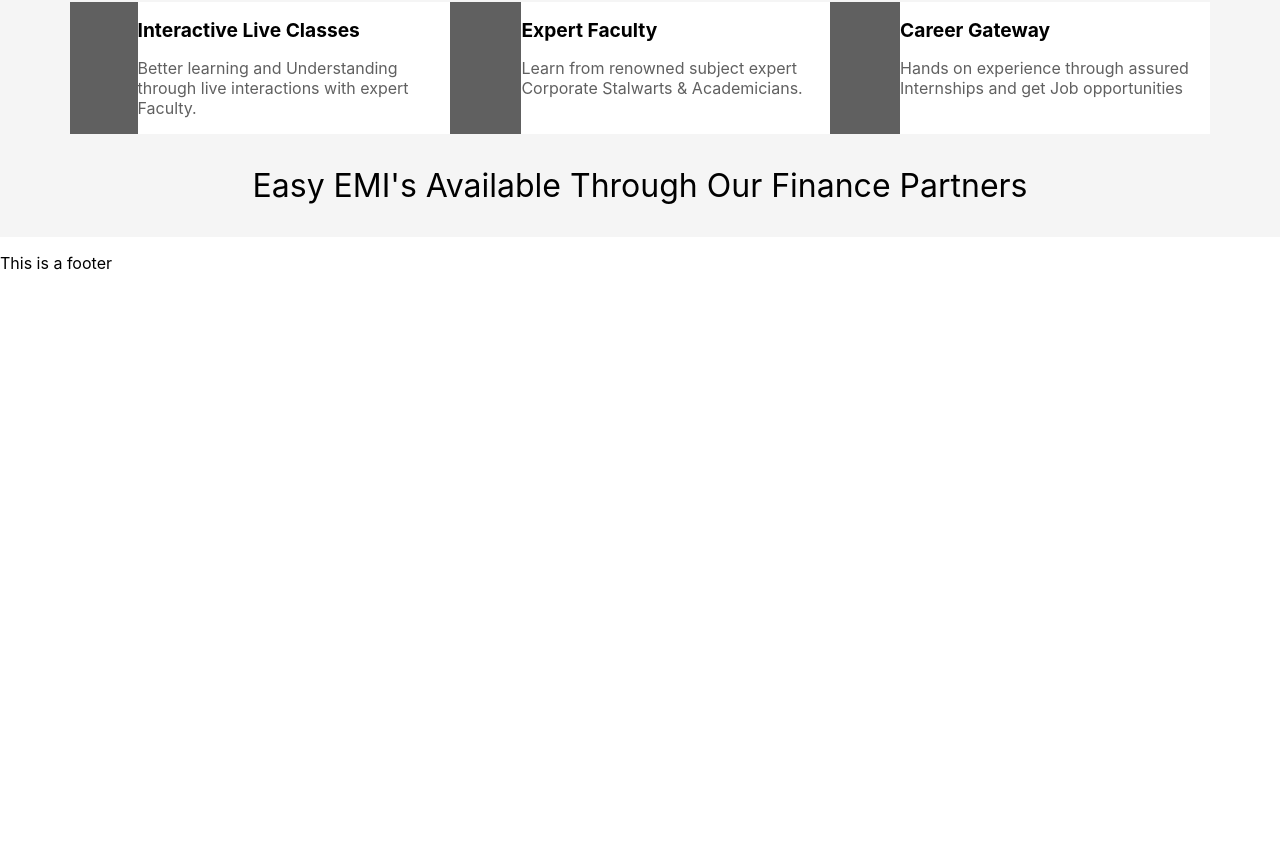
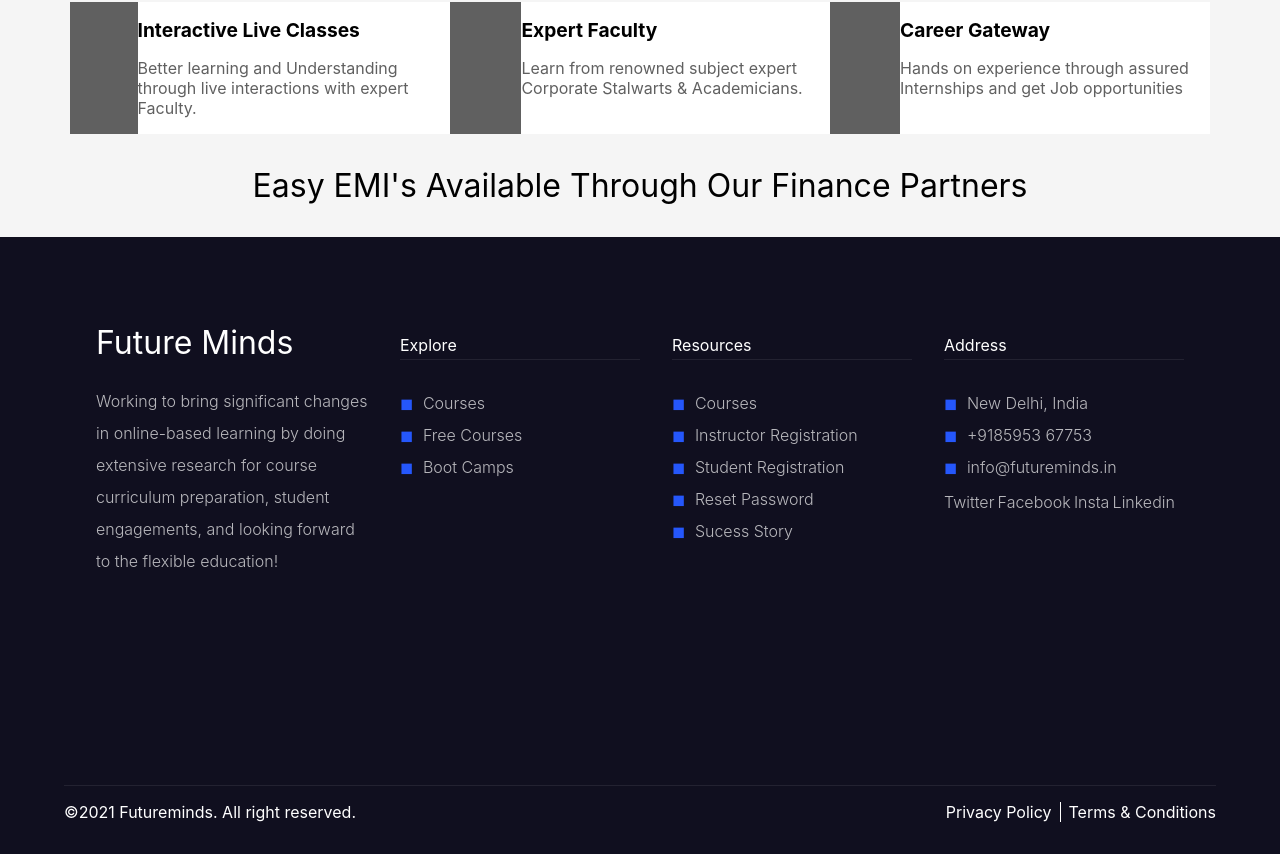
Before and after one commit to Hardikbhanot/Future-Minds, a Next.js app in the folder client/: page / in a window 1280 px wide. Shown: the part 532-1386 px from the top of the page. Before the commit the page ends 821 px from the top, so only its background shows below. Built offline with nearby package versions, Linux system fonts and the light colour scheme.

Commit message:
footer added

```diff
--- /dev/null
+++ b/client/components/LayoutComponents/Footer/Footer.module.scss
@@ -0,0 +1,142 @@
+@use '../../../styles/abstracts/fonts' as fonts;
+@use '../../../styles/abstracts/colors' as colors;
+@use '../../../styles/abstracts/breakpoints' as breakpoints;
+
+.footer {
+  width: 100%;
+  display: flex;
+  flex-direction: column;
+  color: colors.$color-primary-white;
+  background-color: colors.$color-secondary-dark;
+}
+
+.footer_main_content {
+  width: 85%;
+  margin: 5rem auto 12rem auto;
+  display: flex;
+  flex-direction: column;
+  justify-content: space-between;
+}
+
+.discription_card_container {
+  width: 100%;
+  display: flex;
+  flex-direction: column;
+  .main_heading {
+    font-size: 2em;
+    font-weight: 400;
+    line-height: 1.6em;
+    margin: 0;
+  }
+  .main_discription {
+    font-size: 1em;
+    line-height: 2em;
+    font-weight: 300;
+    color: colors.$color-light-text;
+  }
+}
+
+.card_container {
+  width: 100%;
+  padding-left: 0;
+  display: flex;
+  flex-direction: column;
+  li {
+    width: max-content;
+    list-style: none;
+  }
+}
+
+.sub_heading {
+  font-size: 1em;
+  font-weight: 400;
+  line-height: 1.6em;
+  border-bottom: 1px solid colors.$color-lightest-border;
+}
+
+.links_list {
+  line-height: 1.4em;
+  font-weight: 300;
+  color: colors.$color-light-text;
+  padding: 0;
+  > li {
+    font-size: 1em;
+    margin-bottom: 0.6rem;
+    list-style-type: none;
+    &::before {
+      content: '◼︎';
+      margin-right: 0.6rem;
+      font-size: 1em;
+      color: colors.$color-primary-blue;
+    }
+    &:hover,
+    &:focus,
+    &:active {
+      transform: translateX(5%);
+      transition: transform 0.4s ease-out;
+      color: colors.$color-primary-blue;
+    }
+  }
+}
+
+.social_media_links_container {
+  display: flex;
+  flex-direction: row;
+  padding: 0;
+  li {
+    margin: 0.2rem 0.2rem 0 0;
+  }
+}
+
+.all_rights_reserved_container {
+  width: 90%;
+  margin: 0 auto 1rem auto;
+  display: flex;
+  flex-direction: column;
+  font-size: fonts.$fonts-navbar-li;
+  border-top: 1px solid colors.$color-lightest-border;
+}
+
+.all_rights_reserved {
+  width: 100%;
+  text-align: center;
+}
+
+.all_rights_reserved_links {
+  width: 100%;
+  justify-content: center;
+  align-self: center;
+  display: flex;
+  flex-direction: row;
+  a:nth-child(1) {
+    padding-right: 0.5rem;
+    border-right: 1px solid colors.$color-primary-white;
+  }
+  a:nth-child(2) {
+    padding-left: 0.5rem;
+  }
+}
+
+@media screen and (min-width: breakpoints.$monitor-screen) {
+  .footer_main_content {
+    flex-direction: row;
+  }
+  .discription_card_container {
+    width: 25%;
+  }
+  .card_container {
+    padding-left: 2rem;
+    width: 25%;
+  }
+  .all_rights_reserved_container {
+    flex-direction: row;
+  }
+  .all_rights_reserved {
+    width: 60%;
+    text-align: start;
+  }
+  .all_rights_reserved_links {
+    width: 40%;
+    justify-content: flex-end;
+  }
+}
--- a/client/components/LayoutComponents/Footer/Footer.tsx
+++ b/client/components/LayoutComponents/Footer/Footer.tsx
@@ -1,7 +1,97 @@
+import Link from 'next/link';
+import styles from './Footer.module.scss';
+
 const Footer = () => {
   return (
-    <footer>
-      <p>This is a footer</p>
+    <footer className={styles.footer}>
+      <div className={styles.footer_main_content}>
+        <div className={styles.discription_card_container}>
+          <h2 className={styles.main_heading}>Future Minds</h2>
+          <p className={styles.main_discription}>
+            Working to bring significant changes in online-based learning by
+            doing extensive research for course curriculum preparation, student
+            engagements, and looking forward to the flexible education!
+          </p>
+        </div>
+        <div className={styles.card_container}>
+          <h3 className={styles.sub_heading}>Explore</h3>
+          <ul className={styles.links_list}>
+            <li>
+              <Link href='/'>Courses</Link>
+            </li>
+            <li>
+              <Link href='/'>Free Courses</Link>
+            </li>
+            <li>
+              <Link href='/'>Boot Camps</Link>
+            </li>
+          </ul>
+        </div>
+        <div className={styles.card_container}>
+          <h3 className={styles.sub_heading}>Resources</h3>
+          <ul className={styles.links_list}>
+            <li>
+              <Link href='/'>Courses</Link>
+            </li>
+            <li>
+              <Link href='/'>Instructor Registration</Link>
+            </li>
+            <li>
+              <Link href='/'>Student Registration</Link>
+            </li>
+            <li>
+              <Link href='/'>Reset Password</Link>
+            </li>
+            <li>
+              <Link href='/'>Sucess Story</Link>
+            </li>
+          </ul>
+        </div>
+        <div className={styles.card_container}>
+          <h3 className={styles.sub_heading}>Address</h3>
+          <ul className={styles.links_list}>
+            <li>
+              <Link href='/'>New Delhi, India</Link>
+            </li>
+            <li>
+              <Link href='/'>+9185953 67753</Link>
+            </li>
+            <li>
+              <Link href='/'>info@futureminds.in</Link>
+            </li>
+            <ul className={styles.social_media_links_container}>
+              <li>
+                <Link href='/'>Twitter</Link>
+              </li>
+              <li>
+                <Link href='/'>Facebook</Link>
+              </li>
+              <li>
+                <Link href='/'>Insta</Link>
+              </li>
+              <li>
+                <Link href='/'>Linkedin</Link>
+              </li>
+            </ul>
+          </ul>
+        </div>
+      </div>
+      <div className={styles.all_rights_reserved_container}>
+        <p className={styles.all_rights_reserved}>
+          ©2021 Futureminds. All right reserved.
+        </p>
+        <div className={styles.all_rights_reserved_links}>
+          <Link href='https://futureminds.in/privacy-policy/'>
+            Privacy Policy
+          </Link>
+          <Link href='https://futureminds.in/terms-conditions/'>
+            Terms & Conditions
+          </Link>
+        </div>
+      </div>
+      <div className={styles.vertical_line_container}>
+        <span className={styles.vertical_line}></span>
+      </div>
     </footer>
   );
 };
--- a/client/styles/abstracts/_colors.scss
+++ b/client/styles/abstracts/_colors.scss
@@ -3,4 +3,7 @@ $color-secondary-white: #f5f5f5;
 $color-primary-blue: #2557fb;
 $color-primary-dark: #221738;
 
+$color-secondary-dark: #100f1f;
 $color-banner-discription: #606060;
+$color-light-text: rgba(255, 255, 255, 0.7);
+$color-lightest-border: rgba(255, 255, 255, 0.08);
```
